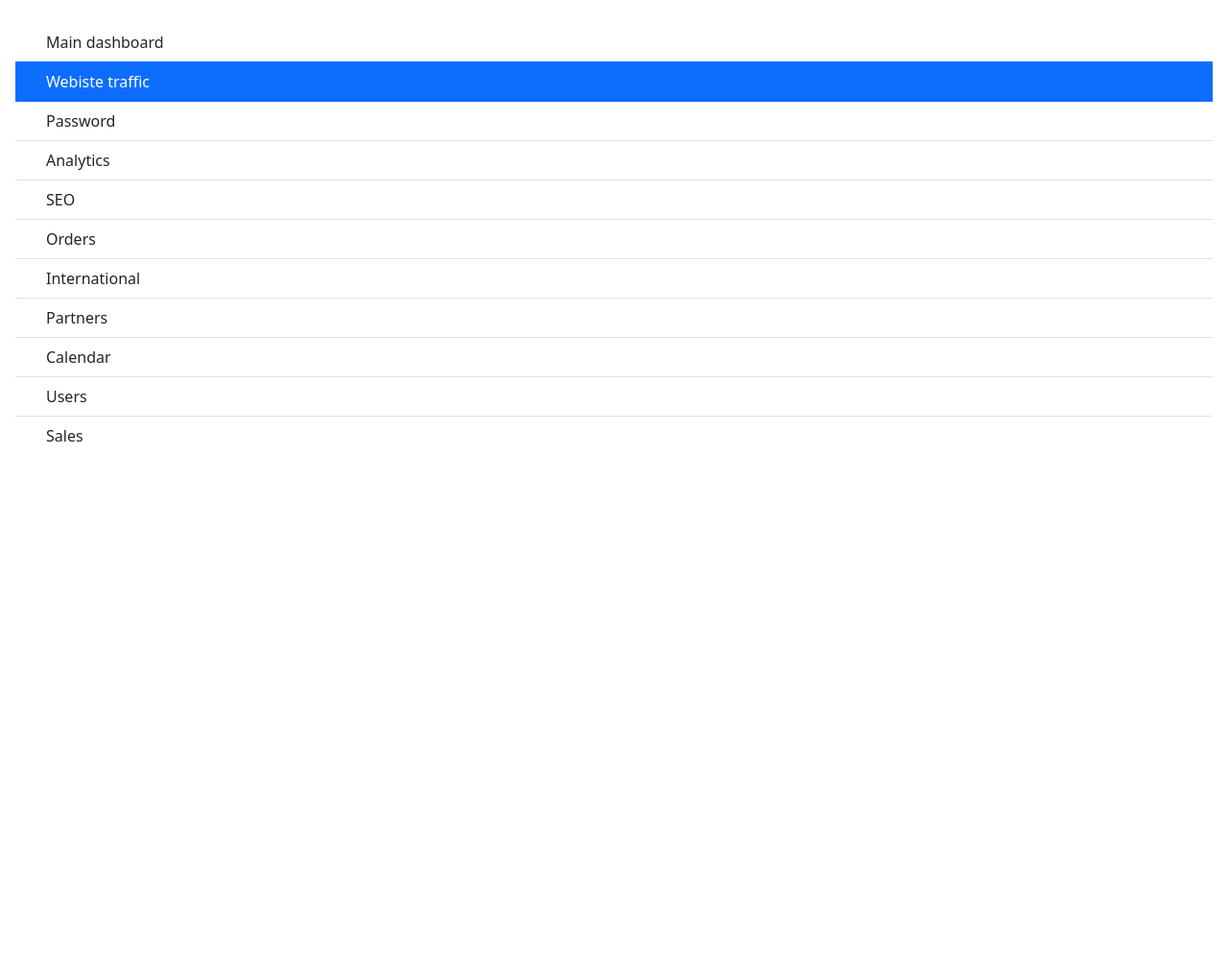
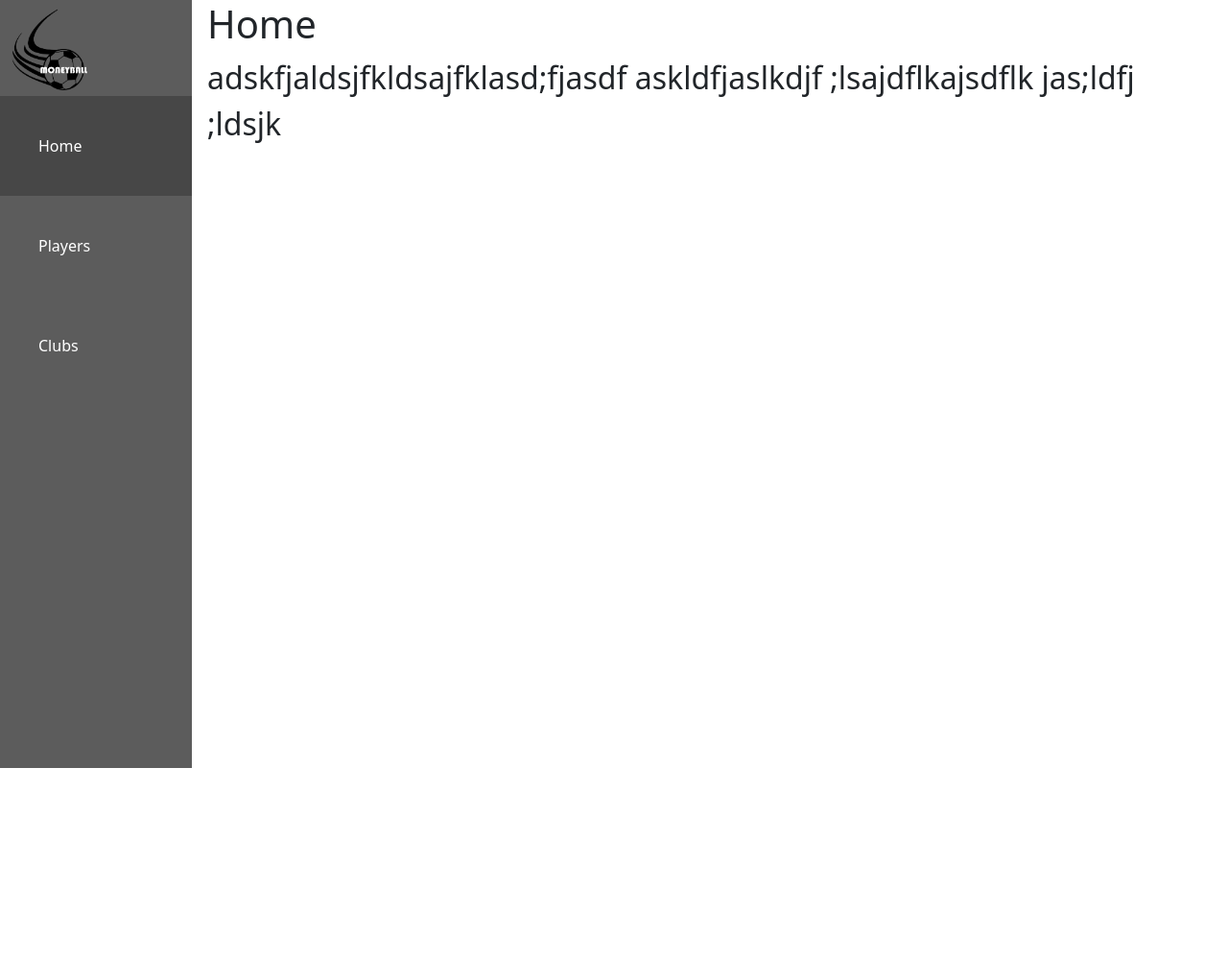
Before and after one commit to arthurmilner01/systems-development-group-project, a Flask app: page / in a window 1280 px wide. Shown: the whole page at 96% size. Before the commit the page ends 460 px from the top, so only its background shows below. Run offline with Flask 2, Linux system fonts and the light colour scheme.

Commit message:
Added templates, basic sidebar, etc.

```diff
--- a/Dashboard/main.py
+++ b/Dashboard/main.py
@@ -6,9 +6,19 @@ app = Flask(__name__)
 
 @app.route("/home") #Route for the about us page
 @app.route("/")
-def aboutus():
+def home():
    print("Home")
-   return render_template("base.html")
+   return render_template("home.html")
+
+@app.route("/players") #Route for the players page
+def players():
+   print("Players")
+   return render_template("players.html")
+
+@app.route("/clubs") #Route for the clubs page
+def clubs():
+   print("Clubs")
+   return render_template("clubs.html")
 
 if __name__ == "__main__":
    app.run(debug = True) #will run the flask app
--- a/Dashboard/static/styles.css
+++ b/Dashboard/static/styles.css
@@ -0,0 +1,43 @@
+ /*CSS for the logo on the sidebar */
+ #logo{
+    max-width: 100px;
+    max-height: 100px;
+ }
+
+ /* The side navigation menu */
+ .sidebar {
+    margin: 0;
+    padding: 0;
+    width: 200px;
+    background-color: #5c5c5c;
+    position: fixed;
+    height: 100%;
+    overflow: auto;
+  }
+
+  /* Sidebar links */
+  .sidebar a {
+    display: block;
+    color: #ffff;
+    padding: 20%;
+    text-decoration: none;
+  }
+
+  /* Active/current link */
+  .sidebar a.active {
+    background-color: #474747;
+    color: white;
+  }
+
+  /* Links on mouse-over */
+  .sidebar a:hover:not(.active) {
+    background-color: #555;
+    color: white;
+  }
+
+  /* Page content. The value of the margin-left property should match the value of the sidebar's width property */
+  div.content {
+    margin-left: 200px;
+    padding: 1px 16px;
+    height: 1000px;
+  }
--- a/Dashboard/templates/base.html
+++ b/Dashboard/templates/base.html
@@ -13,48 +13,21 @@
     <title>{% block title %}{% endblock %}</title>
 </head>
 <body>
-    <nav id="sidebarMenu" class="collapse d-lg-block sidebar collapse bg-white">
-        <div class="position-sticky">
-          <div class="list-group list-group-flush mx-3 mt-4">
-            <a
-              href="#"
-              class="list-group-item list-group-item-action py-2 ripple"
-              aria-current="true"
-            >
-              <i class="fas fa-tachometer-alt fa-fw me-3"></i><span>Main dashboard</span>
-            </a>
-            <a href="#" class="list-group-item list-group-item-action py-2 ripple active">
-              <i class="fas fa-chart-area fa-fw me-3"></i><span>Webiste traffic</span>
-            </a>
-            <a href="#" class="list-group-item list-group-item-action py-2 ripple"
-              ><i class="fas fa-lock fa-fw me-3"></i><span>Password</span></a
-            >
-            <a href="#" class="list-group-item list-group-item-action py-2 ripple"
-              ><i class="fas fa-chart-line fa-fw me-3"></i><span>Analytics</span></a
-            >
-            <a href="#" class="list-group-item list-group-item-action py-2 ripple">
-              <i class="fas fa-chart-pie fa-fw me-3"></i><span>SEO</span>
-            </a>
-            <a href="#" class="list-group-item list-group-item-action py-2 ripple"
-              ><i class="fas fa-chart-bar fa-fw me-3"></i><span>Orders</span></a
-            >
-            <a href="#" class="list-group-item list-group-item-action py-2 ripple"
-              ><i class="fas fa-globe fa-fw me-3"></i><span>International</span></a
-            >
-            <a href="#" class="list-group-item list-group-item-action py-2 ripple"
-              ><i class="fas fa-building fa-fw me-3"></i><span>Partners</span></a
-            >
-            <a href="#" class="list-group-item list-group-item-action py-2 ripple"
-              ><i class="fas fa-calendar fa-fw me-3"></i><span>Calendar</span></a
-            >
-            <a href="#" class="list-group-item list-group-item-action py-2 ripple"
-              ><i class="fas fa-users fa-fw me-3"></i><span>Users</span></a
-            >
-            <a href="#" class="list-group-item list-group-item-action py-2 ripple"
-              ><i class="fas fa-money-bill fa-fw me-3"></i><span>Sales</span></a
-            >
-          </div>
-        </div>
-      </nav>
+  <nav class="sidebar">
+
+    <img id="logo" src="{{ url_for('static', filename='images/logo.png')}}" alt="Company Logo">
+    <a {% block home %}{% endblock %} href="{{ url_for('home') }}">Home</a>
+    <a {% block players %}{% endblock %} href="{{ url_for('players') }}">Players</a>
+    <a {% block clubs %}{% endblock %} href="{{ url_for('clubs') }}">Clubs</a>
+
+  </nav>
+
+  {% block content %}
+  {% endblock %}
+
+
 </body>
+
+<script src="{{ url_for('static', filename='app.js') }}"></script>
+
 </html>
--- /dev/null
+++ b/Dashboard/templates/home.html
@@ -0,0 +1,11 @@
+{% extends "base.html" %}
+{% block title %}Home{% endblock %}
+{% block home %} class="active" {% endblock %}
+{% block content %}
+
+<div class="content">
+    <h1>Home</h1>
+    <p style="font-size: 2em;">adskfjaldsjfkldsajfklasd;fjasdf askldfjaslkdjf ;lsajdflkajsdflk jas;ldfj ;ldsjk</p>
+</div>
+
+{% endblock %}
```
Also changed, not shown: Dashboard/templates/clubs.html (added, +11 -0 lines), Dashboard/templates/players.html (added, +11 -0 lines), Dashboard/MoneyballDB.db (added).
